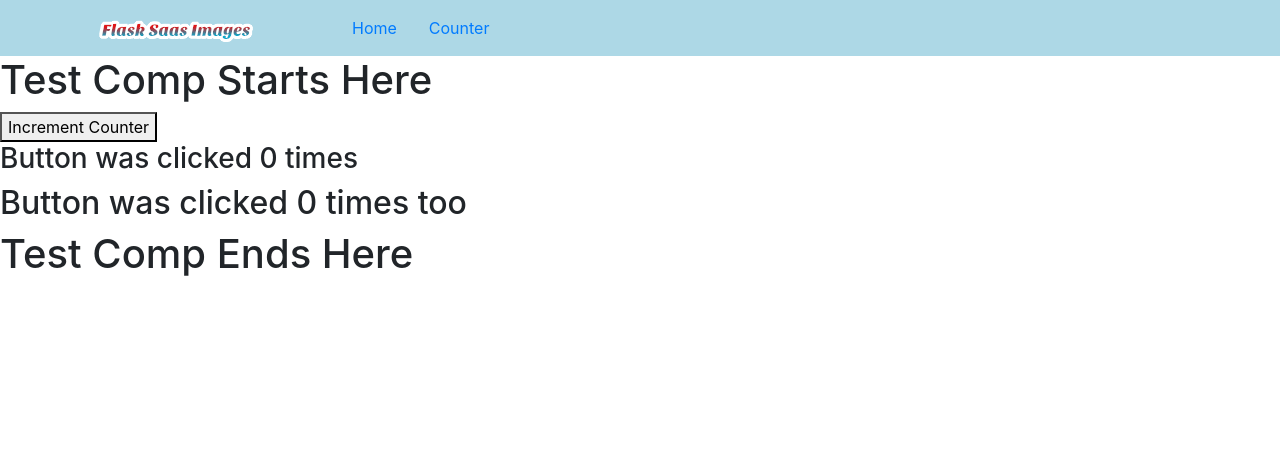
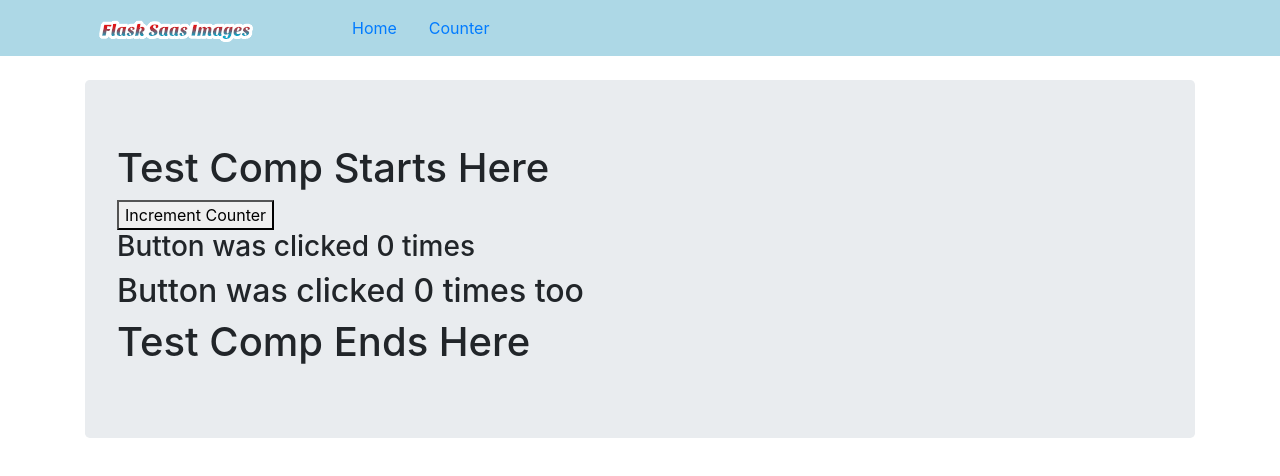
Before and after one commit to ericchowder/flasksaas, a React (Create React App) app in the folder client/: page /counter in a window 1280 px wide. Shown: the top 476 px of the page. Built offline with nearby package versions, Linux system fonts and the light colour scheme; no server answers.

Commit message:
Created client architecture diagram from draw.io

```diff
--- a/client/src/components/TestComp.js
+++ b/client/src/components/TestComp.js
@@ -1,5 +1,6 @@
 import { useState } from "react";
 import DisplayText from "./DisplayText";
+import { Container, Jumbotron } from "react-bootstrap";
 
 /*
 1. counter and setCounter are set by useState (counter set to 0)
@@ -19,6 +20,8 @@ const TestComp = () => {
     setCounter(counter + 1);
   };
   return (
+    <Container className="mt-4">
+      <Jumbotron>
         <div className="TestComp">
           <h1>Test Comp Starts Here</h1>
           {/* Calls onClickHandler whenever button is clicked */}
@@ -30,6 +33,8 @@ const TestComp = () => {
           <h2>Button was clicked {counter} times too</h2>
           <h1>Test Comp Ends Here</h1>
         </div>
+      </Jumbotron>
+    </Container>
   );
 };
 
```
Also changed, not shown: client/documentation/Processes.txt (renamed from client/Processes.txt), client/documentation/flask-saas-client-architecture.png (added), 1 other file (tests, documents, lock files or other folders). Lines whose indentation alone changed are shown as unchanged.
